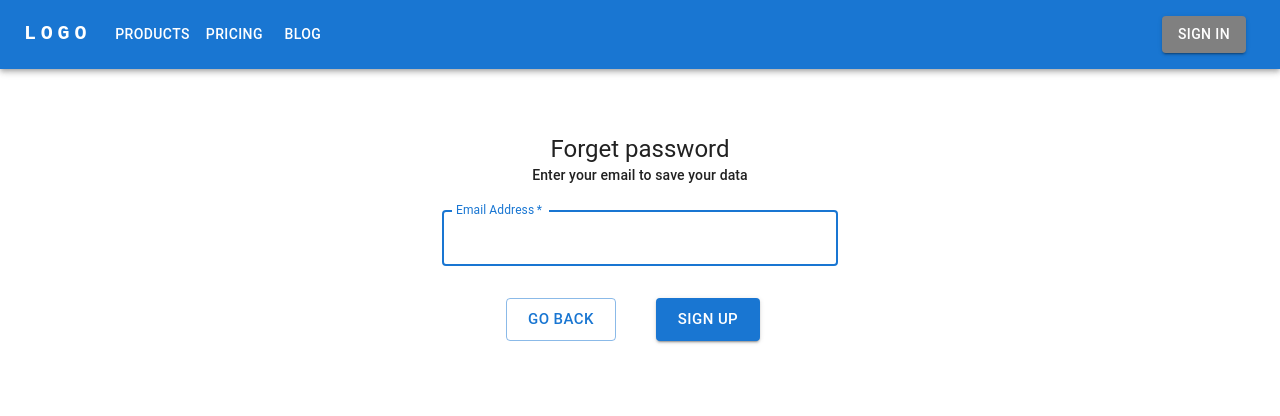
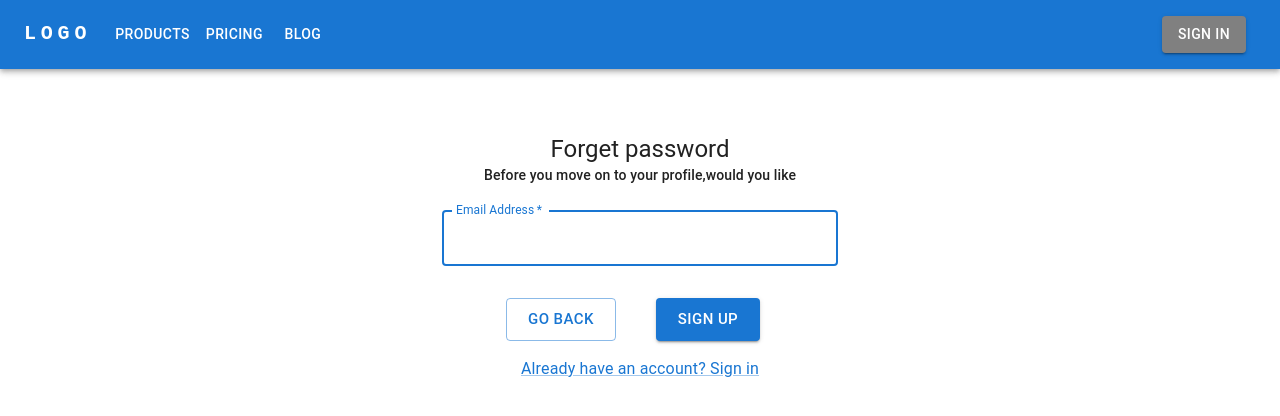
Before and after one commit to walter-clayton/afitpilot-somatotype, a React (Create React App) app in the folder client/: page /Signup in a window 1280 px wide. Shown: the top 416 px of the page. Built offline with nearby package versions, Linux system fonts and the light colour scheme.

Commit message:
add back button

```diff
--- a/client/src/App.tsx
+++ b/client/src/App.tsx
@@ -32,6 +32,7 @@ function App() {
       />
       <Routes>
         <Route path="/" element={<Landing />} />
+        <Route path="/Landing" element={<Landing />} />
         <Route path="/Signup" element={!cookies.user && <Signup />} />
         <Route
           path="/Login"
--- a/client/src/components/Signup.tsx
+++ b/client/src/components/Signup.tsx
@@ -7,19 +7,12 @@ import {
   Box,
   Typography,
   Container,
-  FormControlLabel,
-  Checkbox,
   CircularProgress,
-  InputAdornment
 } from "@mui/material/";
 import CssBaseline from "@mui/material/CssBaseline";
 import Snackbar from "@mui/material/Snackbar";
 import axios from "axios";
 import { useNavigate } from "react-router-dom";
-import IconButton from "@mui/material/IconButton";
-import Visibility from "@mui/icons-material/Visibility";
-import VisibilityOff from "@mui/icons-material/VisibilityOff";
-import Stack from '@mui/material/Stack';
 
 export default function Signup() {
   const naviguate = useNavigate();
@@ -27,8 +20,6 @@ export default function Signup() {
   const [emailIsIncorrect, setEmailIsIncorrect] = useState(false);
   const [hasChanges, setHasChanges] = useState(false);
   const [fetching, setFetching] = React.useState<boolean>(false);
-  const [showPassword, setShowPassword] = React.useState(false);
-
   /**
    *
    * @param username String
@@ -100,14 +91,6 @@ export default function Signup() {
       setFetching(false);
     }
   };
-
-  const handleClickShowPassword = () => {
-    setShowPassword(!showPassword);
-  };
-  const handleMouseDownPassword = (event: any) => {
-    event.preventDefault();
-  };
-
   const handleChangeEmail = (
     event: React.ChangeEvent<HTMLInputElement | HTMLTextAreaElement>
   ) => {
@@ -170,7 +153,7 @@ export default function Signup() {
       <Box
         sx={{ marginTop: 8, display: 'flex', flexDirection: 'column', alignItems: 'center' }}>
         <Typography component="h1" variant="h5">Forget password </Typography>
-        <Typography variant="subtitle2">Enter your email  to save your data</Typography>
+        <Typography variant="subtitle2">Before you move on to your profile,would you like</Typography>
         <Box component="form" onSubmit={handleSubmit} noValidate sx={{ mt: 1 }}>
           <TextField
             margin="normal"
@@ -197,10 +180,13 @@ export default function Signup() {
 
           <Button
             type="submit"
-            onClick={handleClick}
             variant="outlined"
             size="large"
-            sx={{ mt: 3, mb: 2, marginRight: 5,marginLeft:8}}
+            onClick={() => {
+              handleClick();
+              naviguate("/landing");
+          }}
+            sx={{ mt: 3, mb: 2, marginRight: 5, marginLeft: 8 }}
             disabled={fetching}
           >
             {fetching ? <CircularProgress size={25} /> : "GO BACK"}
@@ -210,7 +196,7 @@ export default function Signup() {
             onClick={handleClick}
             variant="contained"
             size="large"
-            sx={{ mt: 3, mb: 2,}}
+            sx={{ mt: 3, mb: 2, }}
             disabled={fetching}
           >
             {fetching ? <CircularProgress size={25} /> : "SIGN UP"}
@@ -221,6 +207,18 @@ export default function Signup() {
             onClose={handleClose}
             message={snackbarMessage}
           />
+          <Grid container justifyContent="center">
+            <Grid item>
+              <Link
+                onClick={() => {
+                  naviguate("/Login");
+                }}
+                sx={{ cursor: "pointer" }}
+              >
+                Already have an account? Sign in
+              </Link>
+            </Grid>
+          </Grid>
         </Box>
       </Box>
     </Container>
```
